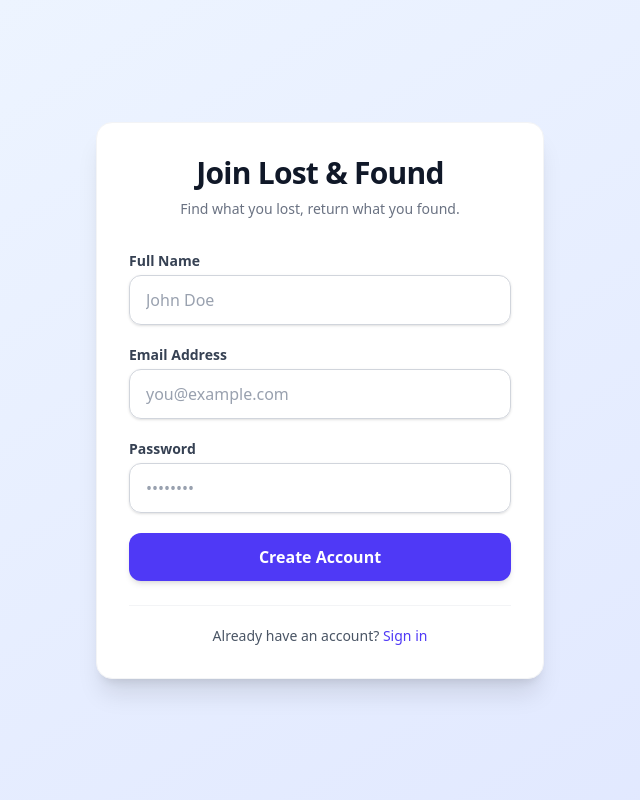
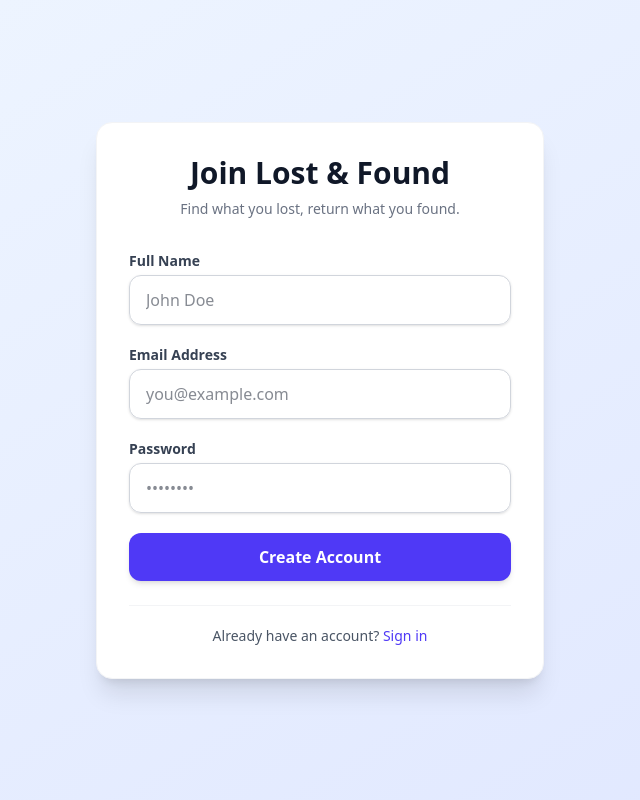
Before and after one commit to lakshmi12854/lost_found, a Flask app: page /register in a window 1280 px wide. Shown: the whole page, without its empty margins (320-960 px from the left). Run offline with Flask 3, Linux system fonts and the light colour scheme.

Commit message:
Update register.html

```diff
--- a/templates/register.html
+++ b/templates/register.html
@@ -4,49 +4,44 @@
     <meta charset="UTF-8">
     <meta name="viewport" content="width=device-width, initial-scale=1.0">
     <title>Create an Account | Lost & Found</title>
-    <!-- Tailwind CSS CDN -->
     <script src="https://cdn.jsdelivr.net/npm/@tailwindcss/browser@4"></script>
 </head>
-<body class="bg-gradient-to-br from-blue-50 to-indigo-100 min-h-screen flex items-center justify-center p-4 font-sans">
+<body class="bg-gradient-to-br from-blue-50 to-indigo-100 min-h-screen flex items-center justify-center p-4">
 
     <div class="bg-white p-8 rounded-2xl shadow-xl w-full max-w-md border border-gray-100">
-        <!-- Header -->
         <div class="text-center mb-8">
-            <h2 class="text-3xl font-extrabold text-gray-900 tracking-tight">Join Lost & Found</h2>
+            <h2 class="text-3xl font-extrabold text-gray-900">Join Lost & Found</h2>
             <p class="text-gray-500 mt-2 text-sm">Find what you lost, return what you found.</p>
         </div>
 
-        <!-- Form -->
         <form action="/register" method="POST" class="space-y-5">
             <div>
                 <label class="block text-sm font-semibold text-gray-700 mb-1">Full Name</label>
-                <input type="text" name="name" required placeholder="John Doe"
-                    class="w-full px-4 py-3 border border-gray-300 rounded-xl shadow-sm focus:outline-none focus:ring-2 focus:ring-indigo-500 focus:border-indigo-500 transition duration-200 text-gray-900 placeholder-gray-400">
+                <input type="text" id="name" name="name" required placeholder="John Doe"
+                    class="w-full px-4 py-3 border border-gray-300 rounded-xl shadow-sm focus:outline-none focus:ring-2 focus:ring-indigo-500 text-gray-900">
             </div>
 
             <div>
                 <label class="block text-sm font-semibold text-gray-700 mb-1">Email Address</label>
-                <input type="email" name="email" required placeholder="you@example.com"
-                    class="w-full px-4 py-3 border border-gray-300 rounded-xl shadow-sm focus:outline-none focus:ring-2 focus:ring-indigo-500 focus:border-indigo-500 transition duration-200 text-gray-900 placeholder-gray-400">
+                <input type="email" id="email" name="email" required placeholder="you@example.com"
+                    class="w-full px-4 py-3 border border-gray-300 rounded-xl shadow-sm focus:outline-none focus:ring-2 focus:ring-indigo-500 text-gray-900">
             </div>
 
             <div>
                 <label class="block text-sm font-semibold text-gray-700 mb-1">Password</label>
-                <input type="password" name="password" required placeholder="••••••••"
-                    class="w-full px-4 py-3 border border-gray-300 rounded-xl shadow-sm focus:outline-none focus:ring-2 focus:ring-indigo-500 focus:border-indigo-500 transition duration-200 text-gray-900 placeholder-gray-400">
+                <input type="password" id="password" name="password" required placeholder="••••••••"
+                    class="w-full px-4 py-3 border border-gray-300 rounded-xl shadow-sm focus:outline-none focus:ring-2 focus:ring-indigo-500 text-gray-900">
             </div>
 
             <button type="submit"
-                class="w-full bg-indigo-600 hover:bg-indigo-700 text-white font-bold py-3 px-4 rounded-xl shadow-md hover:shadow-lg transition duration-200 transform active:scale-[0.98]">
+                class="w-full bg-indigo-600 hover:bg-indigo-700 text-white font-bold py-3 px-4 rounded-xl shadow-md transition duration-200">
                 Create Account
             </button>
         </form>
 
-        <!-- Footer -->
         <div class="text-center mt-6 pt-5 border-t border-gray-100">
             <p class="text-sm text-gray-600">
-                Already have an account?
-                <a href="/login" class="font-medium text-indigo-600 hover:text-indigo-500 transition duration-150 underline decoration-2 decoration-transparent hover:decoration-indigo-500">Sign in</a>
+                Already have an account? <a href="/login" class="font-medium text-indigo-600 hover:underline">Sign in</a>
             </p>
         </div>
     </div>
```
